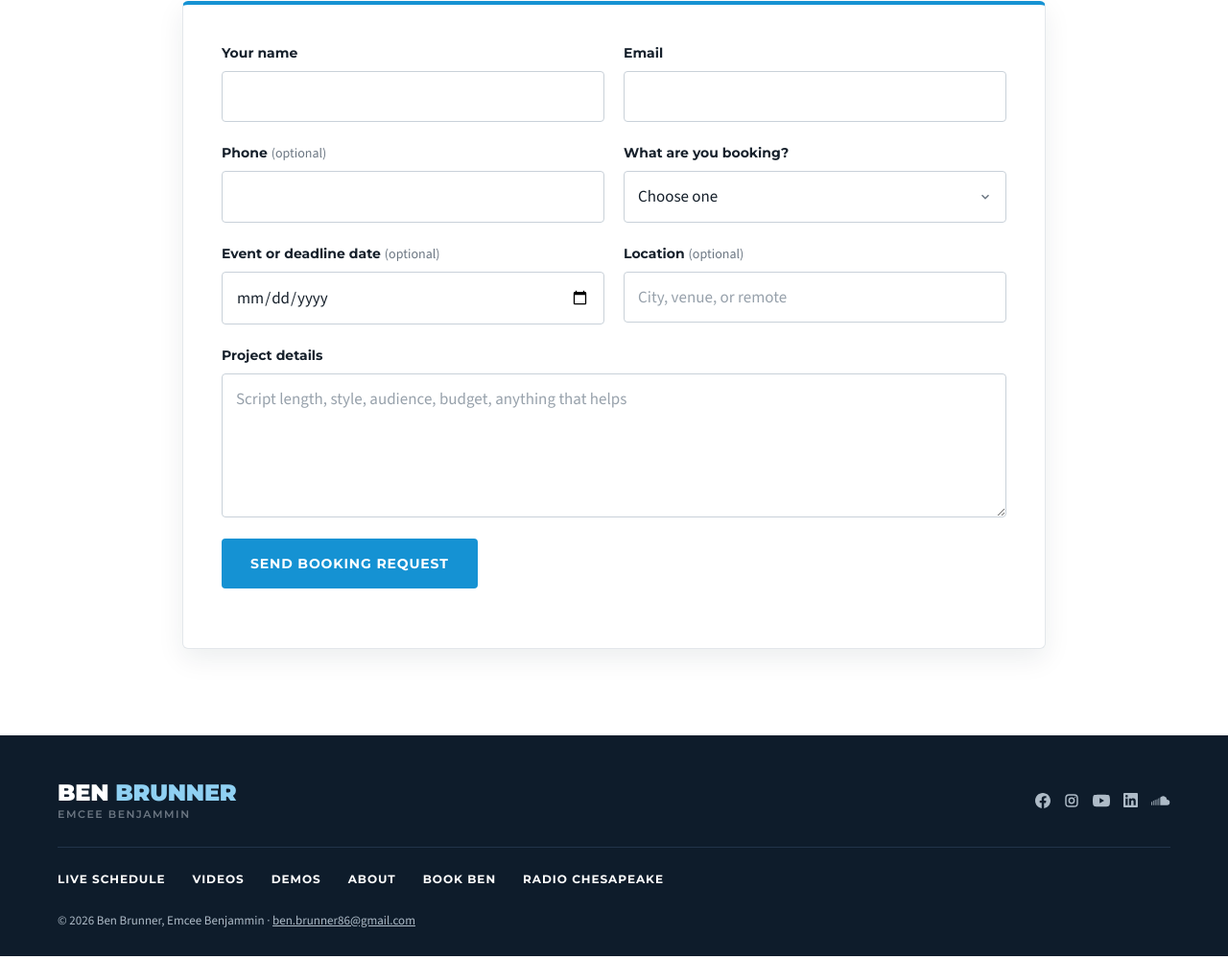
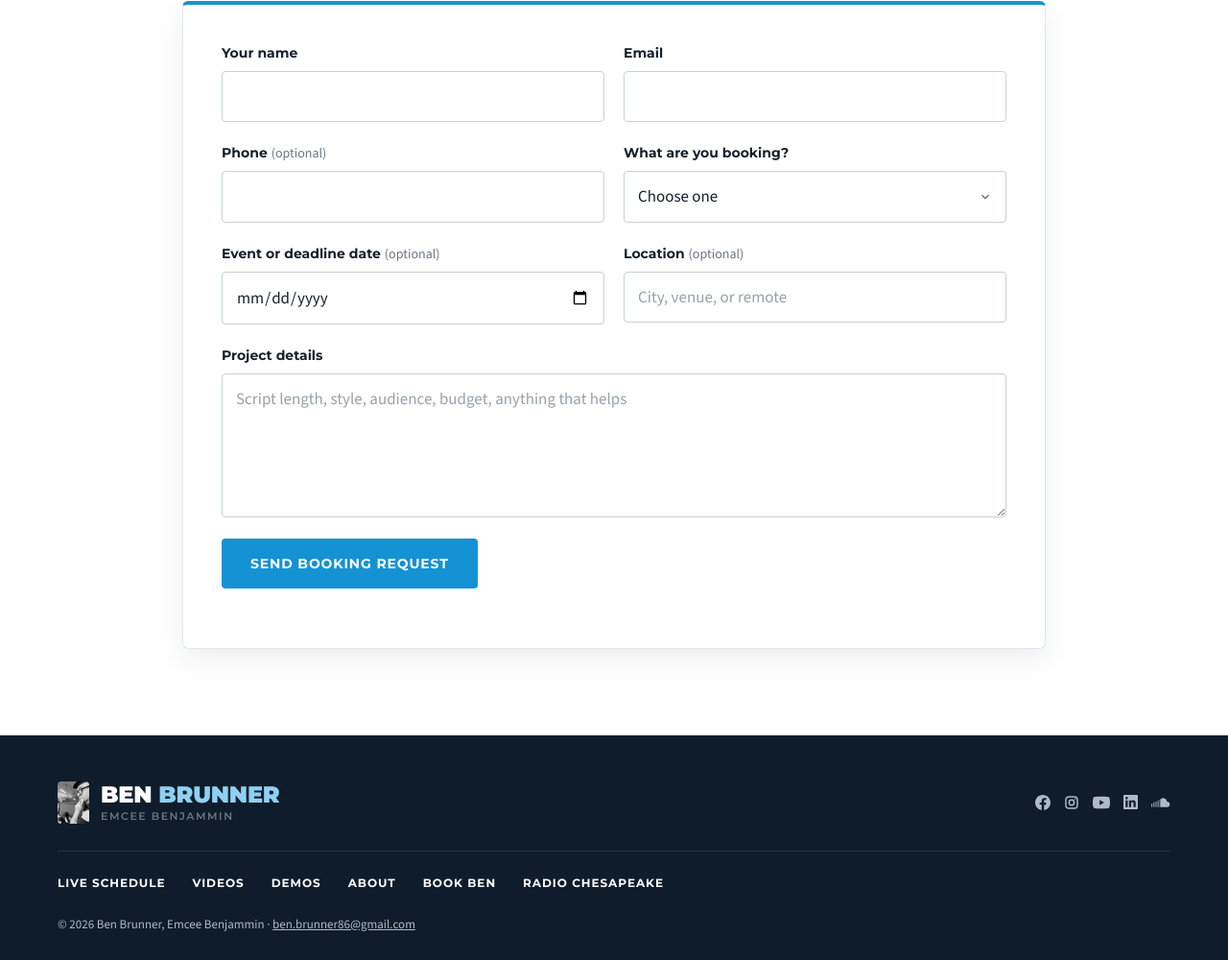
Before and after one commit to benbrunner86-max/emceebenjamin, a plain HTML site: page book.html in a window 1280 px wide. Shown: the part 527-1527 px from the top of the page at 96% size. Drawn offline with nearby package versions, Linux system fonts and the light colour scheme.

Commit message:
Add photo beside footer name; restore homepage header photo
Co-Authored-By: Claude Opus 5.5 <noreply@anthropic.com>
Claude-Session: https://claude.ai/code/session_01XF1mN9VkrMPP619t6Dr5C9

```diff
--- a/book.html
+++ b/book.html
@@ -152,7 +152,7 @@ footer .soc a:hover{color:#fff}
 .flinks a:hover{color:#8FD0F2}
 .legal{font-size:13px}
 .legal a{text-decoration:underline}
-header .logo{flex-direction:row;align-items:center;gap:12px}
+header .logo,footer .logo{flex-direction:row;align-items:center;gap:12px}
 .logo-pic{width:33px;height:44px;object-fit:cover;border-radius:4px;flex:none}
 .logo-txt{display:flex;flex-direction:column;line-height:1}
 </style>
@@ -259,7 +259,7 @@ header .logo{flex-direction:row;align-items:center;gap:12px}
 <footer>
   <div class="wrap">
     <div class="ftop">
-      <a class="logo" href="index.html"><b>Ben <span style="color:#8FD0F2">Brunner</span></b><small>Emcee Benjammin</small></a>
+      <a class="logo" href="index.html"><img class="logo-pic" src="images/logo-photo.jpg" alt="" width="33" height="44"><span class="logo-txt"><b>Ben <span style="color:#8FD0F2">Brunner</span></b><small>Emcee Benjammin</small></span></a>
       <div class="soc">
         <a href="https://www.facebook.com/profile.php?id=61552185268727" target="_blank" rel="noopener" aria-label="Facebook"><svg width="16" height="16" viewBox="0 0 24 24" fill="currentColor" aria-hidden="true"><path d="M24 12.07C24 5.41 18.63 0 12 0S0 5.4 0 12.07C0 18.1 4.39 23.1 10.13 24v-8.44H7.08v-3.49h3.04V9.41c0-3.02 1.8-4.7 4.54-4.7 1.31 0 2.68.24 2.68.24v2.97h-1.5c-1.5 0-1.96.93-1.96 1.89v2.26h3.33l-.53 3.5h-2.8V24C19.62 23.1 24 18.1 24 12.07z"/></svg></a>
         <a href="https://www.instagram.com/emceebenjammin/" target="_blank" rel="noopener" aria-label="Instagram"><svg width="16" height="16" viewBox="0 0 24 24" fill="none" stroke="currentColor" stroke-width="2.2" aria-hidden="true"><rect x="3" y="3" width="18" height="18" rx="5"/><circle cx="12" cy="12" r="4"/><circle cx="17.5" cy="6.5" r="1" fill="currentColor" stroke="none"/></svg></a>
```
Also changed, not shown: about.html (+2 -2 lines), index.html (+5 -2 lines), live.html (+2 -2 lines).
